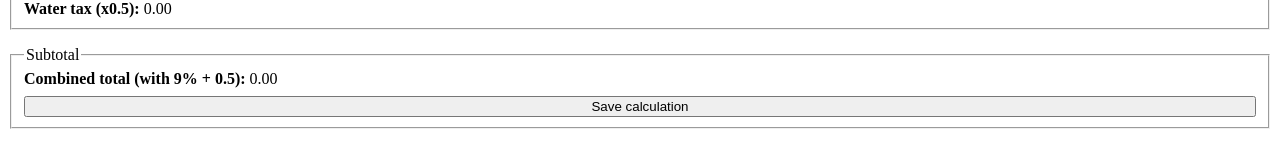
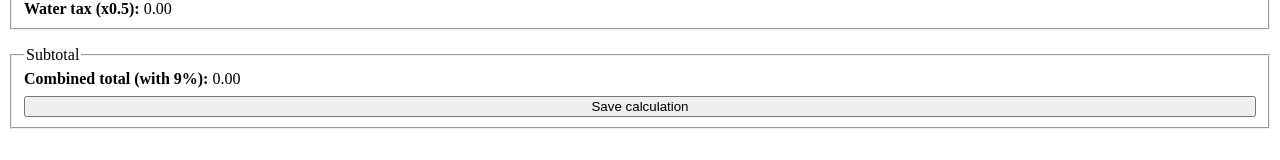
Before and after one commit to hoyeehong/yh-utility-app, a Next.js app: page / in a window 1280 px wide. Shown: the part 503-663 px from the top of the page. Built offline with nearby package versions, Linux system fonts and the light colour scheme.

Commit message:
fix: update combined total label in index.js frontend

```diff
--- a/pages/index.js
+++ b/pages/index.js
@@ -190,7 +190,7 @@ export default function HomePage() {
           <legend>Subtotal</legend>
           <div style={{ display: 'grid', gap: '0.5rem' }}>
             <div>
-              <strong>Combined total (with 9% + 0.5):</strong>{' '}
+              <strong>Combined total (with 9%):</strong>{' '}
               <output aria-live="polite">{formatCurrency(combinedTotal)}</output>
             </div>
             <button type="submit" disabled={status === 'submitting'}>
```
